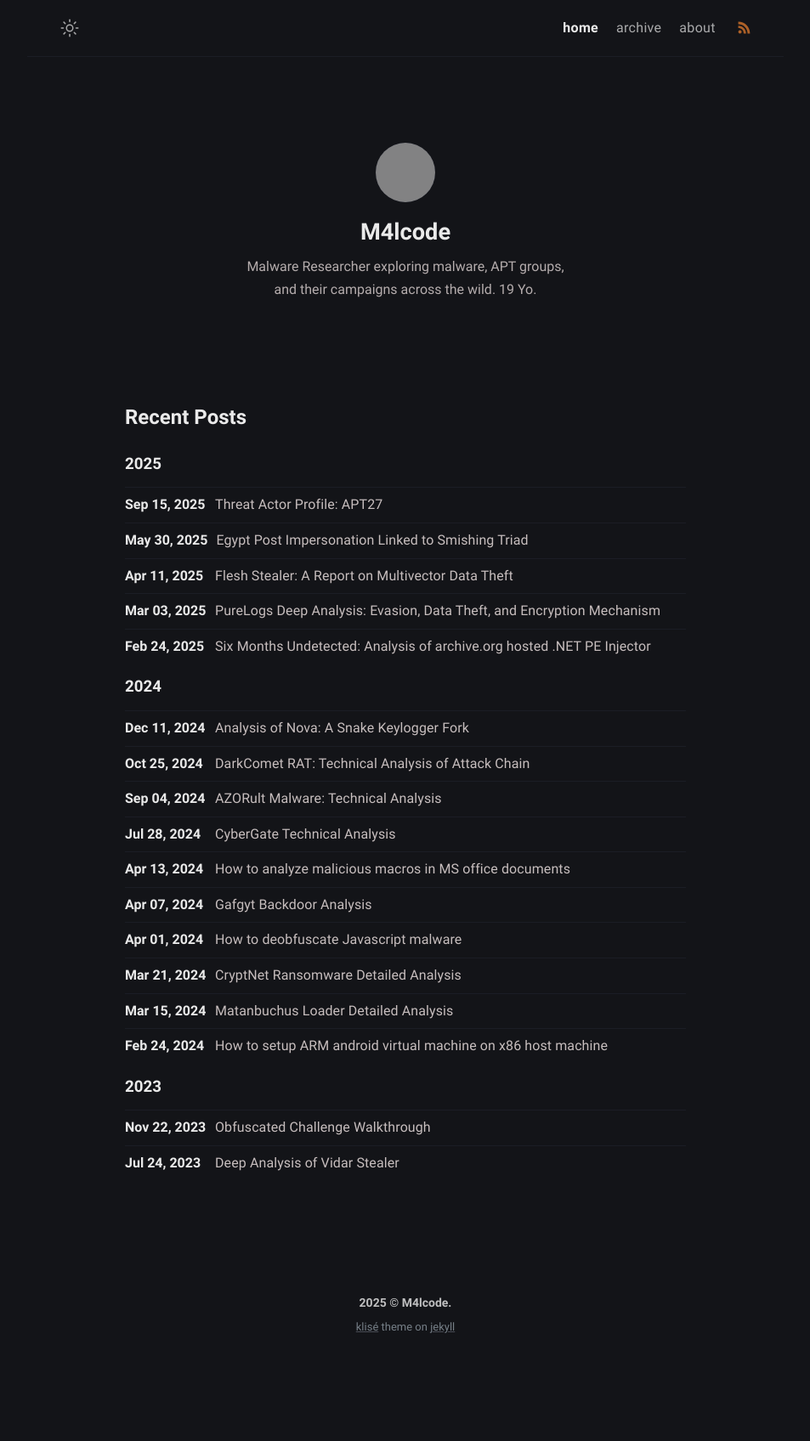
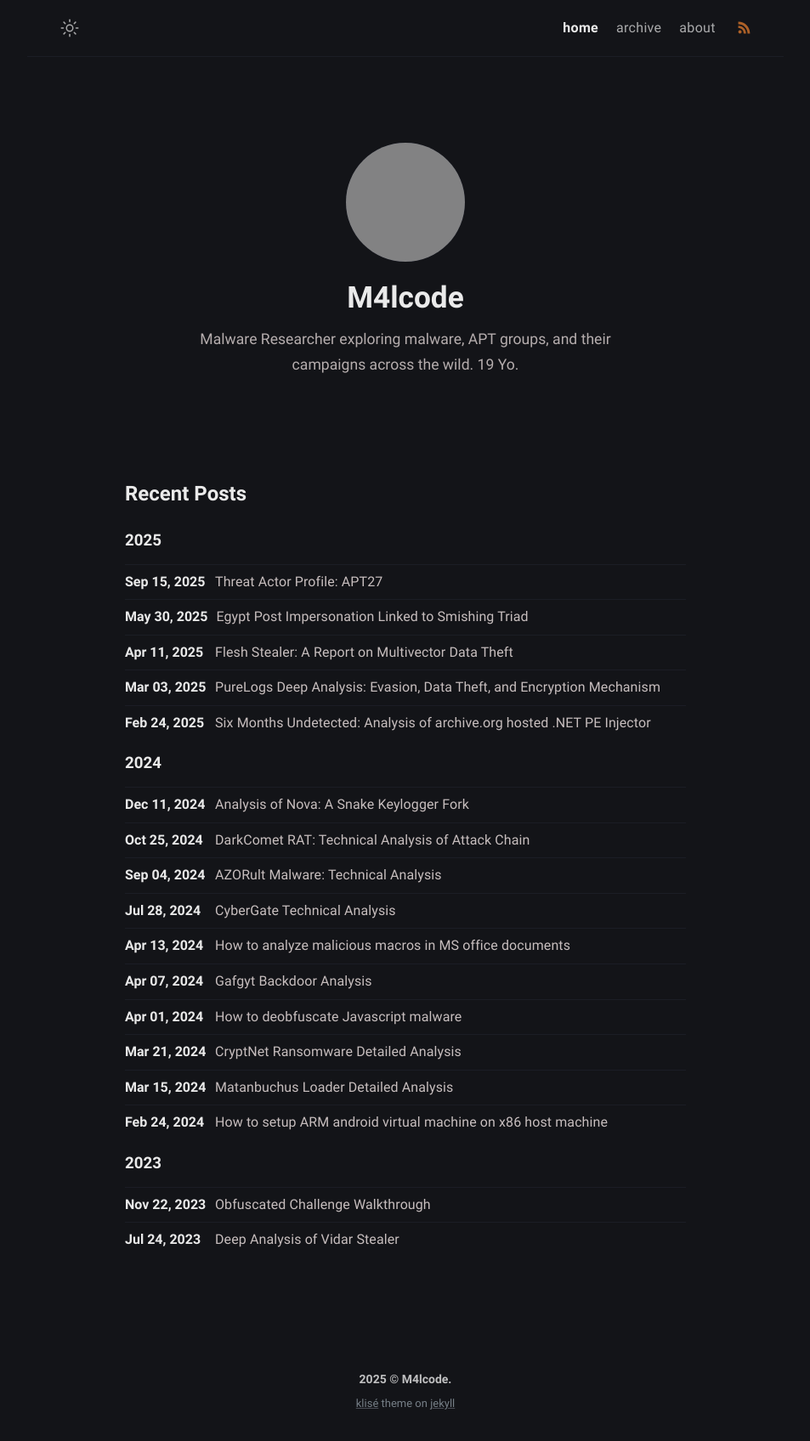
Before and after one commit to M4lcode/m4lcode.github.io, a Jekyll site: the page built from index.md, in a window 1280 px wide. Shown: the whole page at 85% size, without its empty margins (163-1116 px from the left). Built offline with Jekyll 4.4.1, drawn with Linux system fonts in a browser that asks for light colours; before the commit the page ends 1606 px from its top, so only the background shows below that; grey boxes are pictures that could not be loaded.

Commit message:
Update _layout.scss

```diff
--- a/_sass/klise/_layout.scss
+++ b/_sass/klise/_layout.scss
@@ -190,8 +190,8 @@
   }
 
   .author-avatar {
-    width: 70px;
-    height: 70px;
+    width: 140px;
+    height: 140px;
     border-radius: 100%;
     user-select: none;
     background-color: $black;
@@ -203,14 +203,15 @@
   }
 
   .author-name {
-    font-size: 1.7em;
+    font-size: 2.2em;
     margin-bottom: 2px;
   }
 
   .author-bio {
     margin: 0 auto;
     opacity: 0.9;
-    max-width: 393px;
+    max-width: 500px;
+    font-size: 1.1rem;
     line-height: 1.688;
   }
 }
```
